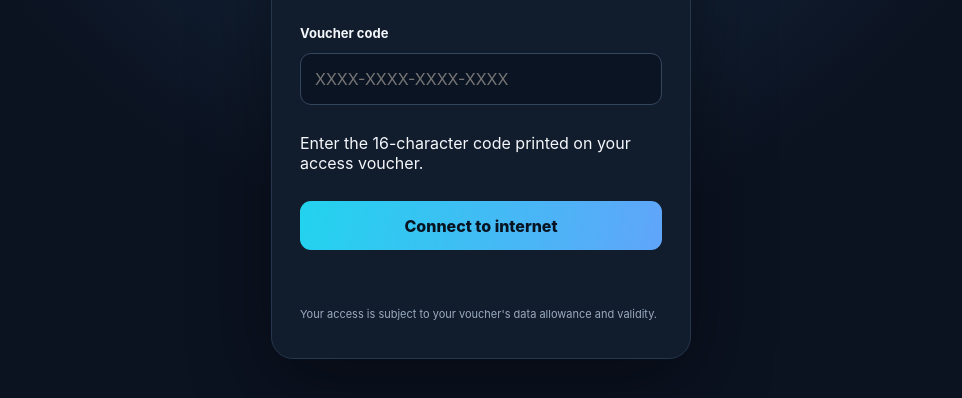
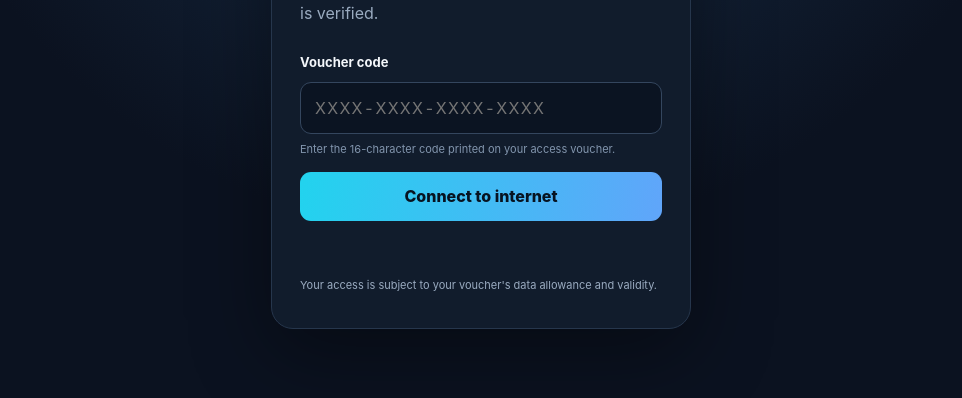
Before and after one commit to tjm650/iMao, a plain HTML site: page frontend/login/index.html in a window 1280 px wide. Shown: the part 354-752 px from the top of the page, without its empty margins (159-1121 px from the left). Drawn offline with Linux system fonts and the light colour scheme; files that its build step writes are made by us from their sources; files whose address does not match are found by name.

```diff
--- a/frontend/login/style.css
+++ b/frontend/login/style.css
@@ -20,3 +20,8 @@ button { min-height: 49px; border: 0; border-radius: 11px; background: linear-gr
 button:disabled { opacity: .6; cursor: wait; }
 .message { min-height: 20px; margin: 0; color: #fca5a5; font-size: 13px; }
 .fine-print { margin: 24px 0 0; font-size: 11px; }
+
+.field-help { margin: -5px 0 2px; color: #8295ad; font-size: 11px; line-height: 1.5; }
+.message.success { color: #6ee7b7; }
+input { letter-spacing: .08em; font-variant-numeric: tabular-nums; }
+@media (max-width: 480px) { .shell { padding: 16px; } .panel { padding: 28px 22px; border-radius: 18px; } }
```
